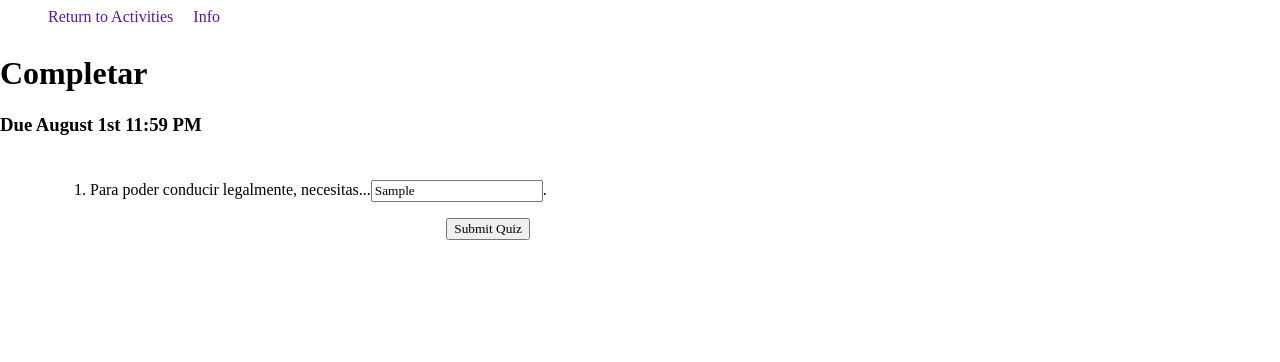
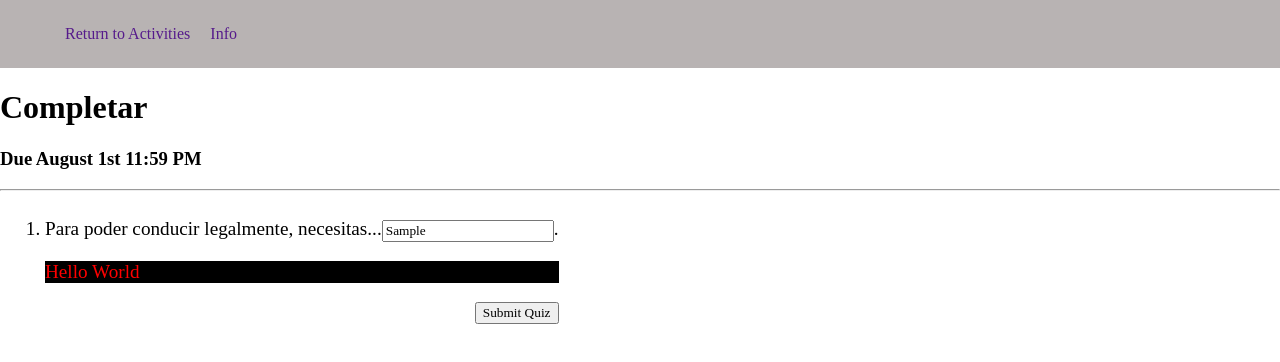
Before and after one commit to tannerlsmith/spanish-quiz, a plain HTML site: page images/index.html in a window 1280 px wide. Both pictures are taken after typing "Sample" into the empty fields and a click on the button "Submit Quiz". Drawn offline with Linux system fonts and the light colour scheme.

Commit message:
added some logic

```diff
--- a/images/index.html
+++ b/images/index.html
@@ -19,13 +19,15 @@
         <!-- <hr>, this tag adds a line ruled across screen -->
         <h1>Completar</h1>
         <h3>Due August 1st 11:59 PM</h3>
+        <hr>
     </header>
-    <div class="list">
+    <div class="answer_positioning">
         <ol class="questions">
             <li>Para poder conducir legalmente, necesitas...<input class="answerOne">.</li>
+            <p id="tf-display"></p>
 
         </ol>
-        <button class="btn">Submit Quiz</button>
+        <button onclick='checkAnswers()' class="btn">Submit Quiz</button>
     </div>
 
 
--- a/images/script.js
+++ b/images/script.js
@@ -1,10 +1,8 @@
-const answers = document.getElementById('questions');
 
-form.addEventListener('Submit', e => {
-    e.preventDefault();
-    checkInputs();
-})
+object.addEventListener('btn', checkAnswers())
 
-function checkInputs() {
-
+function checkAnswers() {
+    var str = 'Hello World'
+    var result = str.fontcolor('red')
+    document.getElementById('tf-display').innerHTML = result
 }
--- a/images/styles.css
+++ b/images/styles.css
@@ -44,22 +44,24 @@ html, body {
     font-weight: lighter;
 }
 
-.header {
-    background-color: white;
-    /* background-size: cover (cuts off image) to grow and shrink */
+.nav {
+    background-color: rgb(184, 179, 179);
+    padding: 17px;
 }
-
-.list {
-    margin-left: 50px;
-    width: 700px;
-}
-
-.list ol li {
-    padding-top: 25px;
+.answer_positioning {
+    display: inline-block;
+    font-weight: normal;
+    padding-left: 0.3125rem;
+    position: relative;
+    vertical-align: top;
+    max-width: 50.625rem;
+    font-size: 1.2rem;
 }
 
 .btn {
     float: right;
-    margin-right: 220px;
 }
-/* Javascript */
+
+#tf-display {
+    background-color: black;
+}
```
